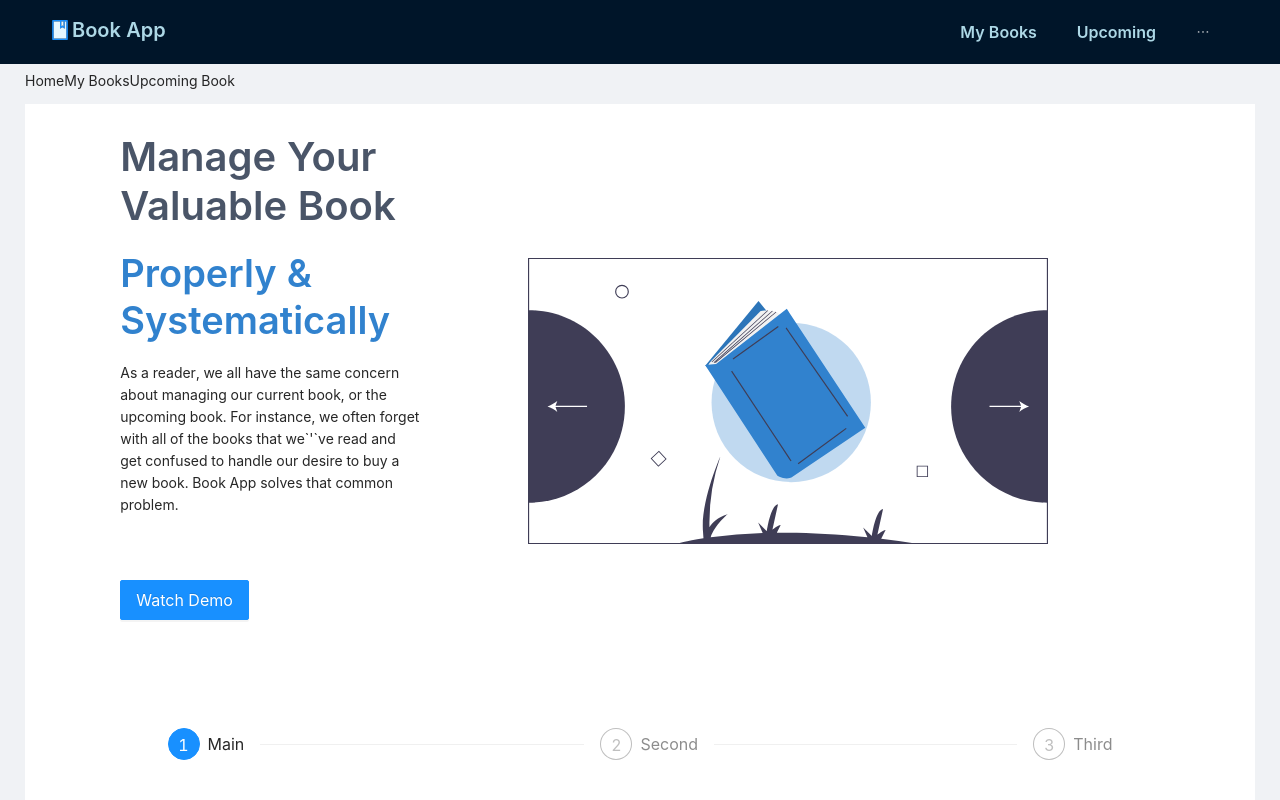
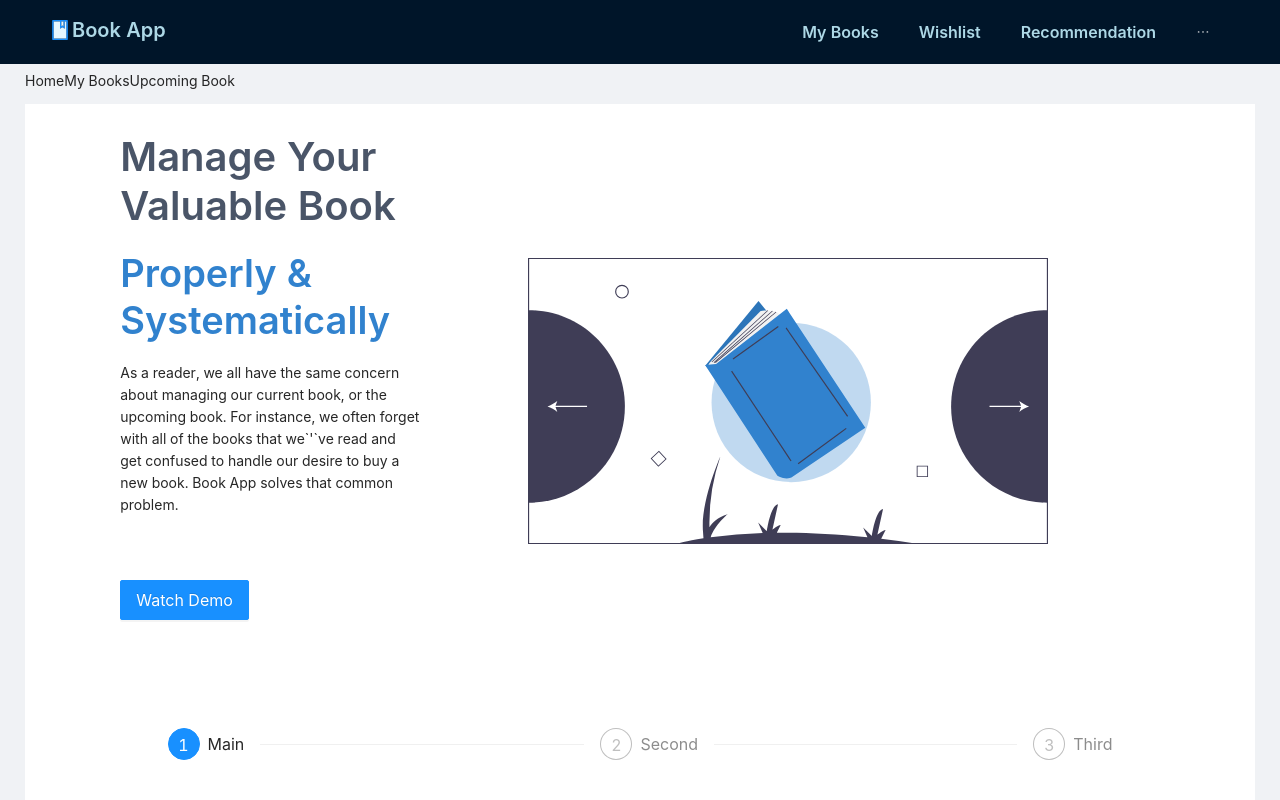
Before and after one commit to dannycahyo/book-super-app, a Next.js app: page / in a window 1280 px wide. Shown: the top 800 px of the page. Built offline with nearby package versions, Linux system fonts and the light colour scheme.

Commit message:
change-upcoming-into-wishlist

```diff
--- a/components/Upcoming Book/AddBook.tsx
+++ b/components/Wishlist/AddBook.tsx
@@ -45,7 +45,7 @@ const AddBook = () => {
             style={{ color: "#3182CE", textAlign: "center" }}
             level={3}
           >
-            This Is The List Of Your Future Book
+            Add More Books Into Your Wishlist
           </Typography.Title>
           <Button
             size="large"
--- a/components/Upcoming Book/ListBook.tsx
+++ b/components/Wishlist/ListBook.tsx
@@ -45,6 +45,12 @@ const ListBook = ({ books }: { books: Book[] | undefined }) => {
 
   return (
     <Col span={12} xxl={12} xl={14} lg={20} md={24} sm={24} xs={24}>
+      <Typography.Title
+        style={{ color: "#3182CE", textAlign: "center" }}
+        level={3}
+      >
+        This Is The List Of Your Future Book
+      </Typography.Title>
       <List
         itemLayout="vertical"
         size="large"
--- a/containers/Header.tsx
+++ b/containers/Header.tsx
@@ -32,8 +32,8 @@ const Header = () => {
                 </a>
               </Link>
             </Menu.Item>
-            <Menu.Item key="/upcomingbooks">
-              <Link href="/upcomingbooks" passHref>
+            <Menu.Item key="/wishlist">
+              <Link href="/wishlist" passHref>
                 <a>
                   <Typography.Title
                     level={5}
@@ -43,7 +43,7 @@ const Header = () => {
                       marginBottom: 20,
                     }}
                   >
-                    Upcoming
+                    Wishlist
                   </Typography.Title>
                 </a>
               </Link>
--- a/pages/upcomingbooks/index.tsx
+++ b/pages/wishlist/index.tsx
@@ -1,6 +1,6 @@
 import React from "react";
-import AddBook from "@components/Upcoming Book/AddBook";
-import ListBook from "@components/Upcoming Book/ListBook";
+import AddBook from "@components/Wishlist/AddBook";
+import ListBook from "@components/Wishlist/ListBook";
 import Layout from "@containers/Layout/Layout";
 import { QueryClient, dehydrate, useQuery } from "react-query";
 import { Row } from "antd";
```
